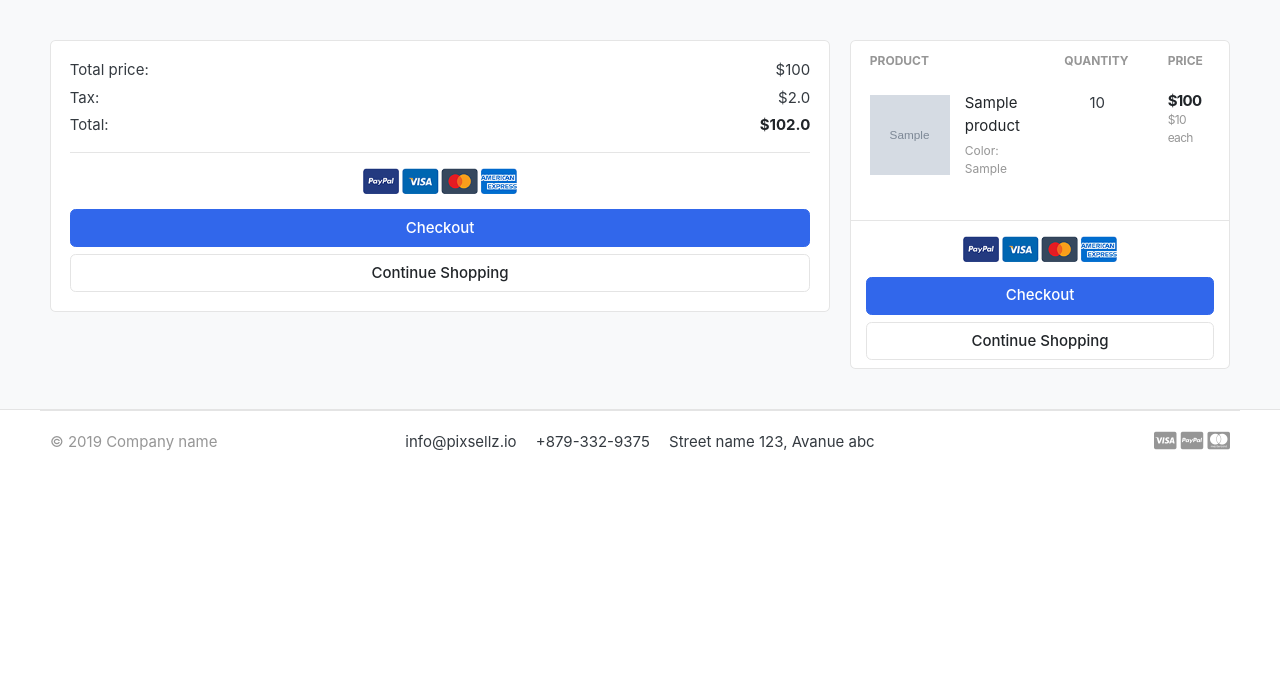
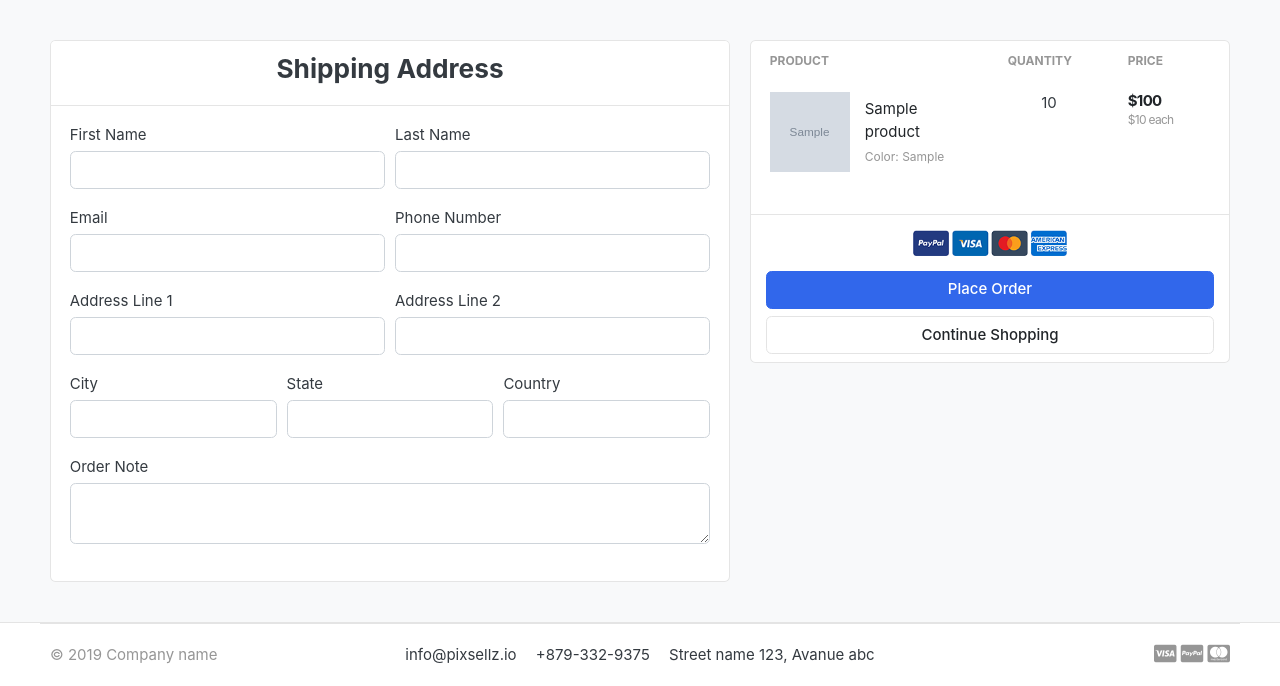
Before and after one commit to hpanwar08/greatkart, a Django app: page /cart/checkout/ in a window 1280 px wide. Shown: the part 118-804 px from the top of the page. Before the commit the page ends 569 px from the top, so only its background shows below. Run offline with Django 3.2, Linux system fonts and the light colour scheme; a user stored in the database is signed in; tables that the repository leaves empty hold one stand-in row (values such as "Sample post"); grey boxes marked "Sample" are stand-in pictures; some libraries are stand-ins or nearby versions; some web fonts are replaced.

Commit message:
checkout page

```diff
--- a/cart/views.py
+++ b/cart/views.py
@@ -1,3 +1,4 @@
+from django.contrib.auth.decorators import login_required
 from django.core.exceptions import ObjectDoesNotExist
 from django.http import HttpRequest
 from django.shortcuts import render, redirect, get_object_or_404
@@ -15,53 +16,6 @@ def _get_session_id(request: HttpRequest):
 
 def add_to_cart(request: HttpRequest, product_id: int):
     cart_service.add_item_to_cart(request, product_id)
-
-    # cart = None
-    # product = Product.objects.get(id=product_id)
-    # product_variation = []
-    #
-    # if request.method == 'POST':
-    #     for key, value in request.POST.items():
-    #         try:
-    #
-    #             variation = Variation.objects.get(product=product, variation_category__iexact=key,
-    #                                               variation_value__iexact=value)
-    #             product_variation.append(variation)
-    #         except Variation.DoesNotExist as e:
-    #             print(e)
-    #
-    #     try:
-    #         cart = Cart.objects.get(cart_id=_get_session_id(request))
-    #     except Cart.DoesNotExist:
-    #         cart = Cart.objects.create(cart_id=_get_session_id(request))
-    #
-    #     cart_items = CartItem.objects.filter(cart=cart, product=product).prefetch_related('variations')
-    #     cart_item_exists = cart_items.exists()
-    #
-    #     cart_item = None
-    #     if cart_item_exists:
-    #         existing_variations = []
-    #         item_ids = []
-    #         for item in cart_items:
-    #             existing_variation = item.variations.all()
-    #             existing_variations.append(list(existing_variation))
-    #             item_ids.append(item.id)
-    #
-    #         if product_variation in existing_variations:
-    #             item_id = item_ids[existing_variations.index(product_variation)]
-    #             cart_item = CartItem.objects.get(id=item_id)
-    #             cart_item.quantity += 1
-    #             cart_item.save()
-    #         else:
-    #
-    #             cart_item = CartItem.objects.create(cart=cart, product=product, quantity=1)
-    #             cart_item.variations.add(*product_variation)
-    #             cart_item.save()
-    #
-    #     else:
-    #         cart_item = CartItem.objects.create(cart=cart, product=product, quantity=1)
-    #         cart_item.variations.add(*product_variation)
-    #         cart_item.save()
 
     return redirect('cart:cart')
 
@@ -133,6 +87,7 @@ def cart(request: HttpRequest):
     return render(request, 'store/cart.html', context=context)
 
 
+@login_required
 def checkout(request: HttpRequest):
     quantity = 0
     total = 0
--- a/store/views.py
+++ b/store/views.py
@@ -34,13 +34,13 @@ def product_detail(request: HttpRequest, category_slug, product_slug):
     product = None
     try:
         product = Product.objects.get(category__slug=category_slug, slug=product_slug)
-        is_product_in_cart = CartItem.objects.filter(cart__cart_id=_get_session_id(request), product=product).exists()
+        # is_product_in_cart = CartItem.objects.filter(cart__cart_id=_get_session_id(request), product=product).exists()
     except Product.DoesNotExist as ex:
         raise ex
 
     context = {
         'product': product,
-        'is_product_in_cart': is_product_in_cart
+        # 'is_product_in_cart': is_product_in_cart
     }
 
     return render(request, 'store/product_detail.html', context)
--- a/templates/store/checkout.html
+++ b/templates/store/checkout.html
@@ -8,35 +8,79 @@
       <!-- ============================ COMPONENT 1 ================================= -->
 
       <div class="row">
-        <aside class="col-lg-8">
+        <aside class="col-lg-7">
 
           <div class="card">
+            <div class="card-header text-center">
+              <h3>Shipping Address</h3>
+            </div>
+
             <div class="card-body">
-              <dl class="dlist-align">
-                <dt>Total price:</dt>
-                <dd class="text-right">${{ total }}</dd>
-              </dl>
-              <dl class="dlist-align">
-                <dt>Tax:</dt>
-                <dd class="text-right"> ${{ tax }}</dd>
-              </dl>
-              <dl class="dlist-align">
-                <dt>Total:</dt>
-                <dd class="text-right text-dark b"><strong>${{ grand_total }}</strong></dd>
-              </dl>
-              <hr>
-              <p class="text-center mb-3">
-                <img src="{% static 'images/misc/payments.png' %}" height="26">
-              </p>
-              <a href="./place-order.html" class="btn btn-primary btn-block"> Checkout </a>
-              <a href="{% url 'store:store' %}" class="btn btn-light btn-block">Continue Shopping</a>
+
+              <div class="form-row">
+                <div class="col form-group">
+                  <label for="">First Name</label>
+                  <input type="text" name="first_name" class="form-control" required>
+                </div>
+                <div class="col form-group">
+                  <label for="">Last Name</label>
+                  <input type="text" name="last_name" class="form-control" required>
+                </div>
+              </div>
+
+              <div class="form-row">
+                <div class="col form-group">
+                  <label for="">Email</label>
+                  <input type="email" name="email" class="form-control" required>
+                </div>
+                <div class="col form-group">
+                  <label for="">Phone Number</label>
+                  <input type="text" name="phone_number" class="form-control" maxlength="10" required>
+                </div>
+              </div>
+
+              <div class="form-row">
+                <div class="col form-group">
+                  <label for="">Address Line 1</label>
+                  <input type="text" name="address_line1" class="form-control" required>
+                </div>
+                <div class="col form-group">
+                  <label for="">Address Line 2</label>
+                  <input type="text" name="address_line2" class="form-control" required>
+                </div>
+              </div>
+
+              <div class="form-row">
+                <div class="col form-group">
+                  <label for="">City</label>
+                  <input type="text" name="city" class="form-control" required>
+                </div>
+                <div class="col form-group">
+                  <label for="">State</label>
+                  <input type="text" name="state" class="form-control" required>
+                </div>
+                <div class="col form-group">
+                  <label for="">Country</label>
+                  <input type="text" name="country" class="form-control" required>
+                </div>
+              </div>
+
+              <div class="form-row">
+                <div class="col form-group">
+                  <label for="">Order Note</label>
+                  <textarea name="order_note" class="form-control"></textarea>
+                </div>
+
+              </div>
+
+
             </div> <!-- card-body.// -->
           </div> <!-- card.// -->
 
         </aside> <!-- col.// -->
 
 
-        <aside class="col-lg-4">
+        <aside class="col-lg-5">
           <div class="card">
             <table class="table table-borderless table-shopping-cart">
               <thead class="text-muted">
@@ -81,14 +125,14 @@
               {% endfor %}
               </tbody>
             </table>
-          <hr>
-          <div class="mx-3 mb-2">
-            <p class="text-center mb-3">
+            <hr>
+            <div class="mx-3 mb-2">
+              <p class="text-center mb-3">
                 <img src="{% static 'images/misc/payments.png' %}" height="26">
               </p>
-              <a href="./place-order.html" class="btn btn-primary btn-block"> Checkout </a>
+              <a href="./place-order.html" class="btn btn-primary btn-block"> Place Order </a>
               <a href="{% url 'store:store' %}" class="btn btn-light btn-block">Continue Shopping</a>
-          </div>
+            </div>
 
           </div> <!-- card.// -->
 
```
Also changed, not shown: accounts/views.py (+34 -11 lines), README.md.
